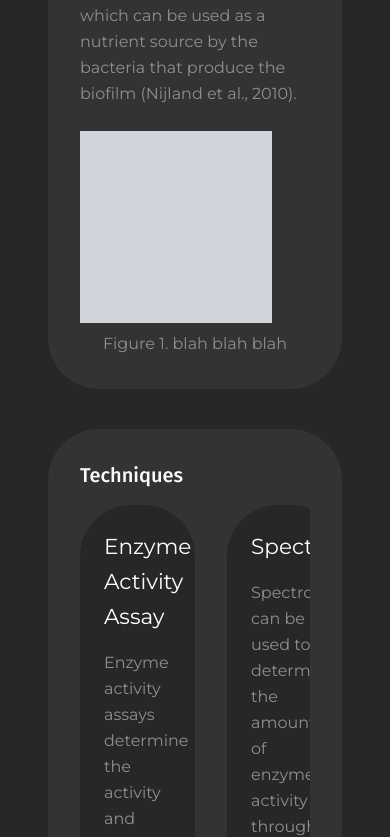
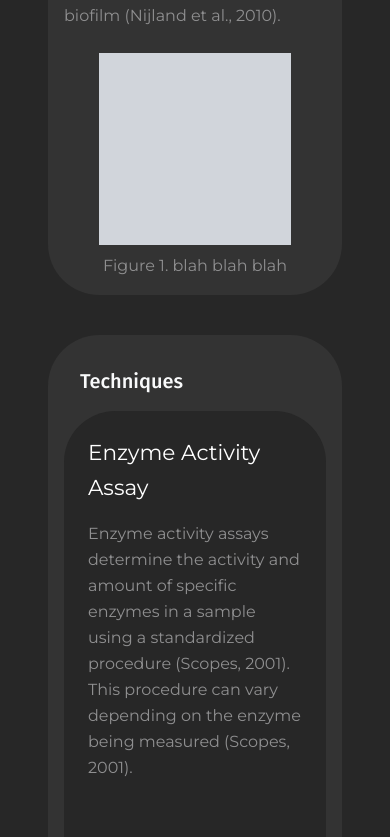
Before and after one commit to biomod2023/biomod2023, a Vue app: page /enzymosome/enzyme-activity-assays in a window 390 px wide. Shown: the part 803-1640 px from the top of the page. Built offline with nearby package versions, Linux system fonts and the light colour scheme; what oh-vue-icons, vue-window-size would draw is missing.

Commit message:
Implemented mobile double column component

```diff
--- a/src/components/lab-notebook/Bubble.vue
+++ b/src/components/lab-notebook/Bubble.vue
@@ -13,10 +13,12 @@ onMounted(() => {
 </script>
 
 <template>
-    <div class="flex flex-col w-full bg-notebookBg p-8 rounded-[3.2em] transition-[max-height] duration-200 ease-in-out"
-        :class="{ 'active:opacity-60': $windowWidth < 1024, 'max-h-24': !activated && $windowWidth < 1024, 'max-h-full': activated || $windowWidth >= 1024 }"
-        @click="() => activated = !activated">
-        <div :class="{ 'flex justify-between items-center align-middle mr-4': $windowWidth < 1024 }">
+    <div class="flex flex-col w-full bg-notebookBg p-4 rounded-[3.2em] transition-[max-height] duration-200 ease-in-out"
+        :class="{'max-h-24': !activated && $windowWidth < 1024, 'max-h-full': activated || $windowWidth >= 1024 }"
+    >
+        <div class="p-4" :class="{ 'flex justify-between items-center align-middle mr-4 active:opacity-60': $windowWidth < 1024 }"
+            @click="() => activated = !activated"
+        >
             <h2 :id="id" ref="title" class="font-title font-medium text-xl lg:text-2xl">
                 <slot name="title"></slot>
             </h2>
@@ -25,7 +27,7 @@ onMounted(() => {
                 <path d="M1.2074 1.25L14.7074 14.75L28.2074 1.25" stroke="#CDCDCD" stroke-width="3" />
             </svg>
         </div>
-        <div class="overflow-hidden mt-4" :class="{ 'height-0': $windowWidth < 1024 && !activated }">
+        <div class="overflow-hidden" :class="{ 'height-0 pb-0 pt-4 px-4': $windowWidth < 1024 && !activated, 'p-4': $windowWidth >= 1024 || activated }">
             <slot name="body"></slot>
         </div>
     </div>
--- a/src/components/lab-notebook/DoubleColumn.vue
+++ b/src/components/lab-notebook/DoubleColumn.vue
@@ -18,12 +18,11 @@ onMounted(() => {
             <slot name="title"></slot>
         </template>
         <template #body>
-            <div class="flex gap-8 w-full">
-                <div class="w-1/2 text-notebookText bg-slate p-6 rounded-[3.2em]">
-                    <slot name="left">
-                </slot>
+            <div class="flex gap-8 w-full overflow-x-scroll snap-x snap-mandatory lg:overflow-x-auto">
+                <div class="min-w-full lg:min-w-0 lg:w-1/2 text-notebookText bg-slate p-6 rounded-[3.2em] snap-center">
+                    <slot name="left"></slot>
                 </div>
-                <div class="w-1/2 text-notebookText bg-slate p-6 rounded-[3.2em]">
+                <div class="min-w-full lg:min-w-0 lg:w-1/2 text-notebookText bg-slate p-6 rounded-[3.2em] snap-center">
                     <slot name="right"></slot>
                 </div>
             </div>
--- a/src/components/lab-notebook/SingleColumn.vue
+++ b/src/components/lab-notebook/SingleColumn.vue
@@ -11,7 +11,7 @@ import Bubble from '@/components/lab-notebook/Bubble.vue'
             <div class="text-notebookText mb-6">
                 <slot name="body"></slot>
             </div>
-            <div class="m-auto text-center flex flex-col align-center gap-2 text-notebookText">
+            <div class="m-auto text-center flex flex-col items-center gap-2 text-notebookText">
                 <slot name="graphic"></slot>
             </div>
         </template>
```
